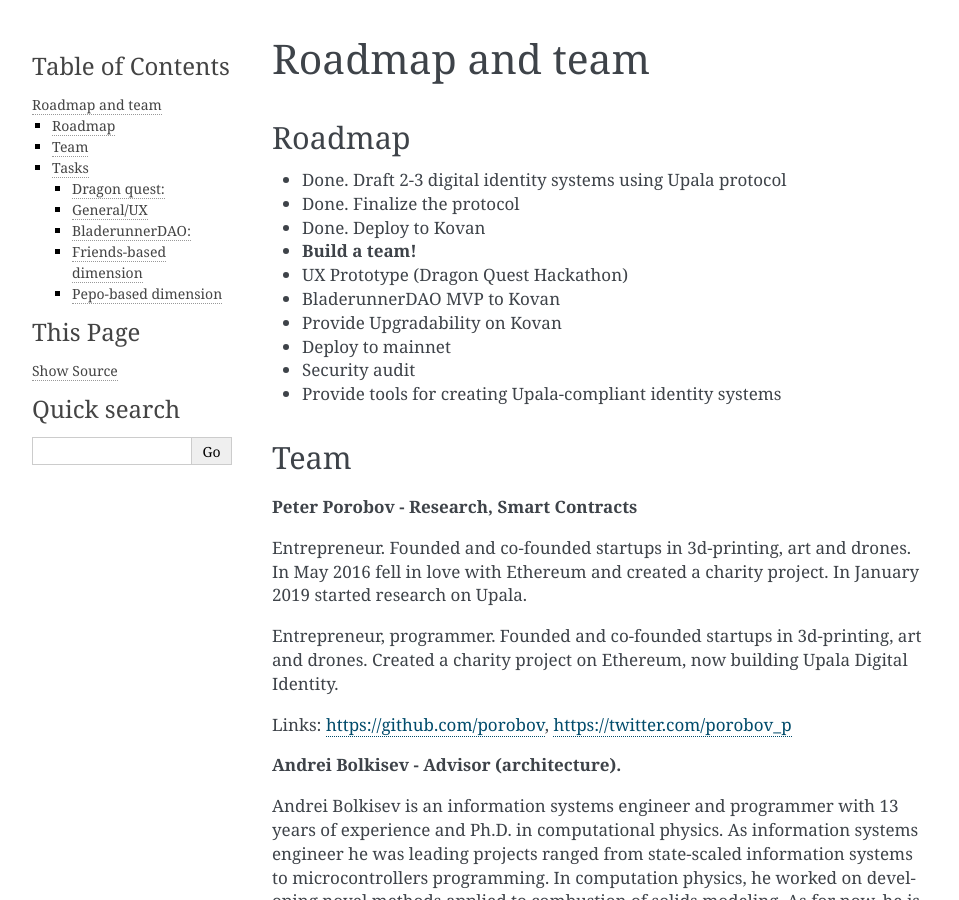
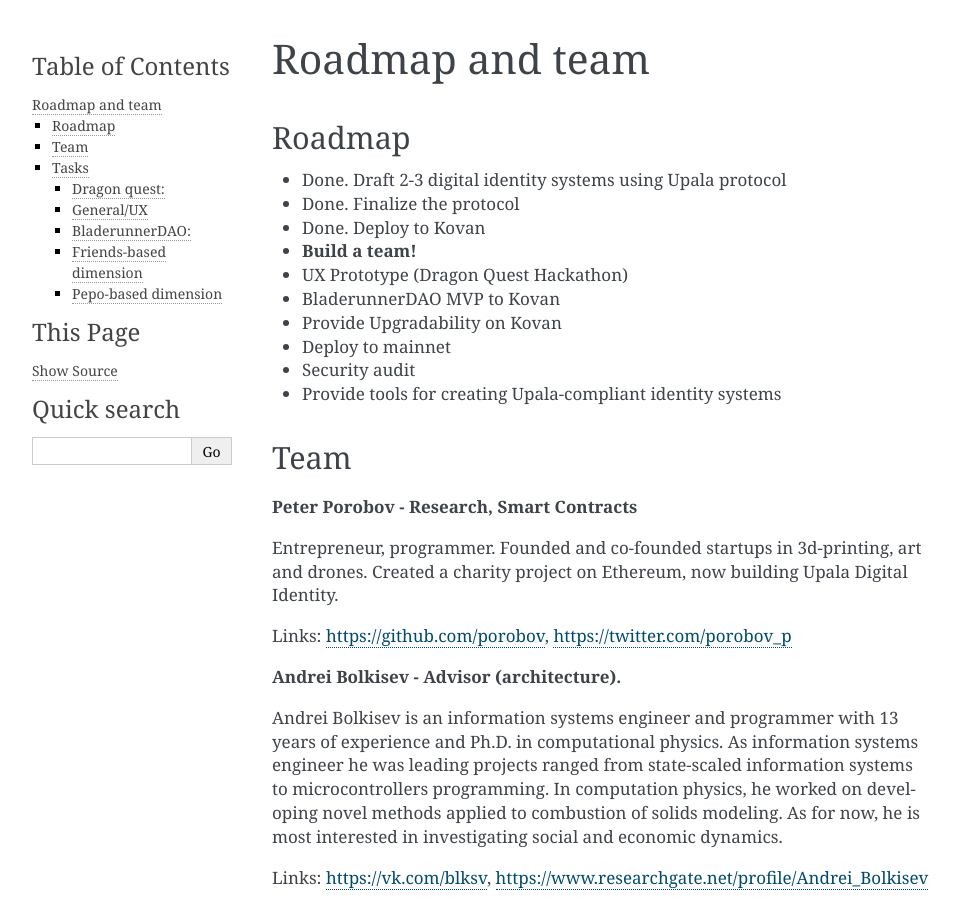
Before and after one commit to upala-digital-identity/docs, a Sphinx documentation site: the page built from source/roadmap.rst, in a window 1280 px wide and 900 px high. Shown: the whole window, without its empty margins (148-1107 px from the left). Built offline with Sphinx 7.4.7, drawn with Linux system fonts in a browser that asks for light colours.

Commit message:
Typo in roadmap

```diff
--- a/source/roadmap.rst
+++ b/source/roadmap.rst
@@ -22,8 +22,6 @@
 ====
 
 **Peter Porobov - Research, Smart Contracts**
-
-Entrepreneur. Founded and co-founded startups in 3d-printing, art and drones. In May 2016 fell in love with Ethereum and created a charity project. In January 2019 started research on Upala.
 
 Entrepreneur, programmer. Founded and co-founded startups in 3d-printing, art and drones. Created a charity project on Ethereum, now building Upala Digital Identity.
 
```
